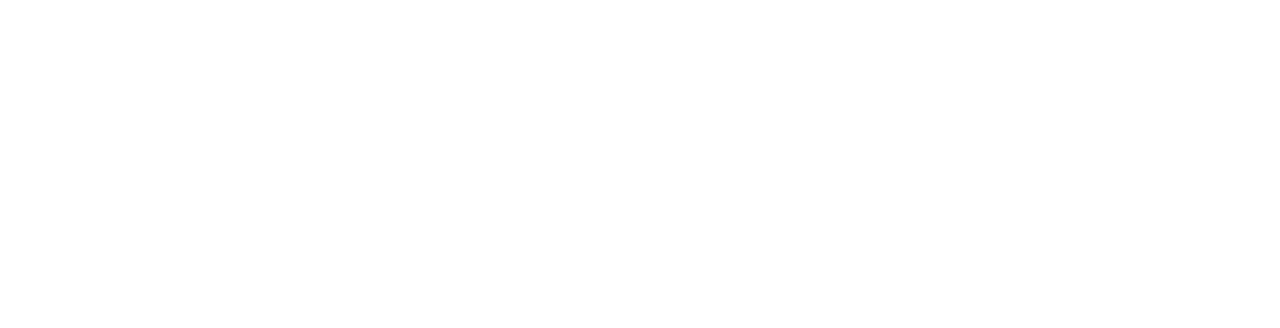
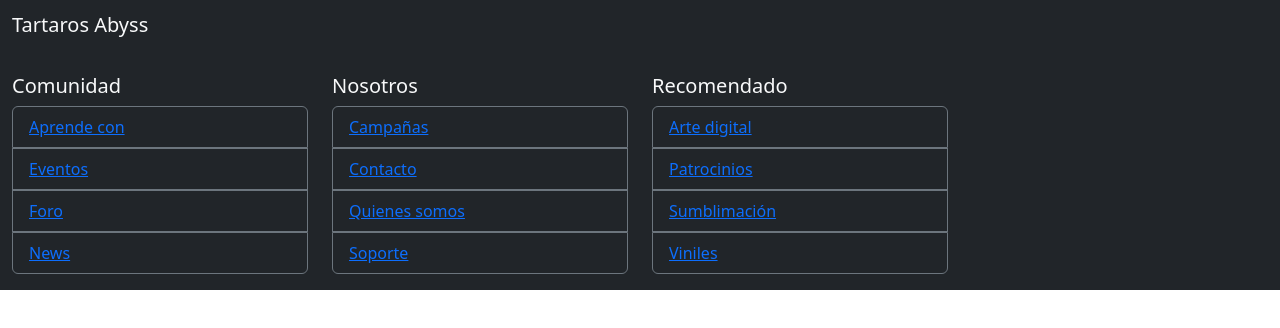
Before and after one commit to LuisGuere/CRUDappBootcamp, a plain HTML site: page index.html in a window 1280 px wide. Drawn offline with nearby package versions, Linux system fonts and the light colour scheme.

Commit message:
Estructura con camposa

```diff
--- a/index.html
+++ b/index.html
@@ -4,13 +4,20 @@
     <meta charset="UTF-8">
     <meta http-equiv="X-UA-Compatible" content="IE=edge">
     <meta name="viewport" content="width=device-width, initial-scale=1.0">
-    <title>Document</title>
+    <title>CRUD APP</title>
+        <!--CSS Personalizado-->
     <link rel="stylesheet" href="css/style.css">
+    <!--CDN Bootstrap CSS-->
+    <link href="https://cdn.jsdelivr.net/npm/bootstrap@5.2.0-beta1/dist/css/bootstrap.min.css" rel="stylesheet" integrity="sha384-0evHe/X+R7YkIZDRvuzKMRqM+OrBnVFBL6DOitfPri4tjfHxaWutUpFmBp4vmVor" crossorigin="anonymous">
 </head>
 <body>
     <!--Sección del Header-->
-    <header>
-
+    <header class="container-flex">
+        <nav class="navbar sticky-top bg-dark">
+            <section class="row container-fluid">
+              <a class="h1 col navbar-brand text-light" href="index.html">Tartaros Abyss</a>
+            </section>
+          </nav>
     </header>
     <!--Contenedor de la aplicación CRUD-->
     <section>
@@ -18,9 +25,71 @@
     </section>
     <!--Sección del Footer-->
     <footer>
-
+        <nav class="container-fluid bg-dark py-3">
+            <section class="row">
+                <article class="col-sm-3 text-light">
+                    <h1 class="h5">Comunidad</h1>
+                    <ul class="list-group">
+                        <li class="list-group-item border border-secondary bg-dark">
+                            <a href="#">Aprende con</a>
+                        </li>
+                        <li class="list-group-item border border-secondary bg-dark">
+                            <a href="#">Eventos</a>
+                        </li>
+                        <li class="list-group-item border border-secondary bg-dark">
+                            <a href="#">Foro</a>
+                        </li>
+                        <li class="list-group-item border border-secondary bg-dark">
+                            <a href="#">News</a>
+                        </li>
+                    </ul>
+                </article>
+                <article class="col-sm-3 text-light">
+                    <h1 class="h5">Nosotros</h1>
+                    <ul class="list-group">
+                        <li class="list-group-item border border-secondary bg-dark">
+                            <a href="#">Campañas</a>
+                        </li>
+                        <li class="list-group-item border border-secondary bg-dark">
+                            <a href="#">Contacto</a>
+                        </li>
+                        <li class="list-group-item border border-secondary bg-dark">
+                            <a href="#">Quienes somos</a>
+                        </li>
+                        <li class="list-group-item border border-secondary bg-dark">
+                            <a href="#">Soporte</a>
+                        </li>
+                    </ul>
+                </article>
+                <article class="col-sm-3 text-light">
+                    <h1 class="h5">Recomendado</h1>
+                    <ul class="list-group">
+                        <li class="list-group-item border border-secondary bg-dark">
+                            <a href="#">Arte digital</a>
+                        </li>
+                        <li class="list-group-item border border-secondary bg-dark">
+                            <a href="#">Patrocinios</a>
+                        </li>
+                        <li class="list-group-item border border-secondary bg-dark">
+                            <a href="#">Sumblimación</a>
+                        </li>
+                        <li class="list-group-item border border-secondary bg-dark">
+                            <a href="#">Viniles</a>
+                        </li>
+                    </ul>
+                </article>
+                <article class="col-sm-3 text-light">
+                    <h1 class="h5"></h1>
+                    <picture>
+                        <img src="" alt="" srcset="">
+                    </picture>
+                </article>
+            </section>
+        </nav>
     </footer>
+    <!--CDN Popper js-->
     <script src="https://cdn.jsdelivr.net/npm/@popperjs/core@2.11.5/dist/umd/popper.min.js" integrity="sha384-Xe+8cL9oJa6tN/veChSP7q+mnSPaj5Bcu9mPX5F5xIGE0DVittaqT5lorf0EI7Vk" crossorigin="anonymous"></script>
+    <!--CDN Bootstrap js-->
     <script src="https://cdn.jsdelivr.net/npm/bootstrap@5.2.0-beta1/dist/js/bootstrap.min.js" integrity="sha384-kjU+l4N0Yf4ZOJErLsIcvOU2qSb74wXpOhqTvwVx3OElZRweTnQ6d31fXEoRD1Jy" crossorigin="anonymous"></script>
     <script src="/js/main.js"></script>
 </body>
```
